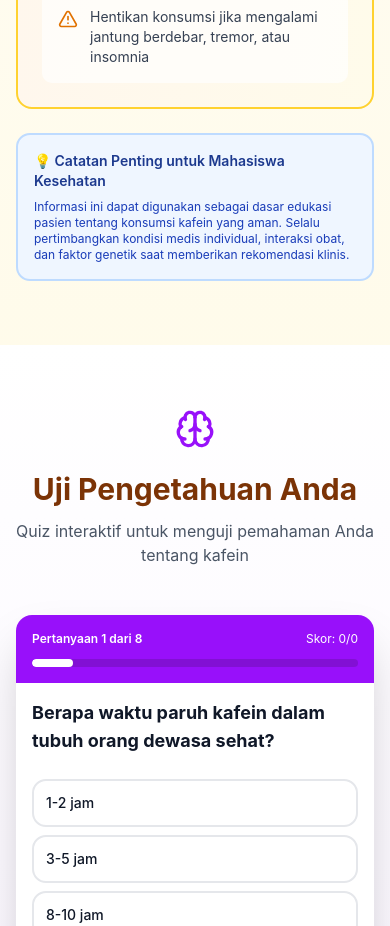
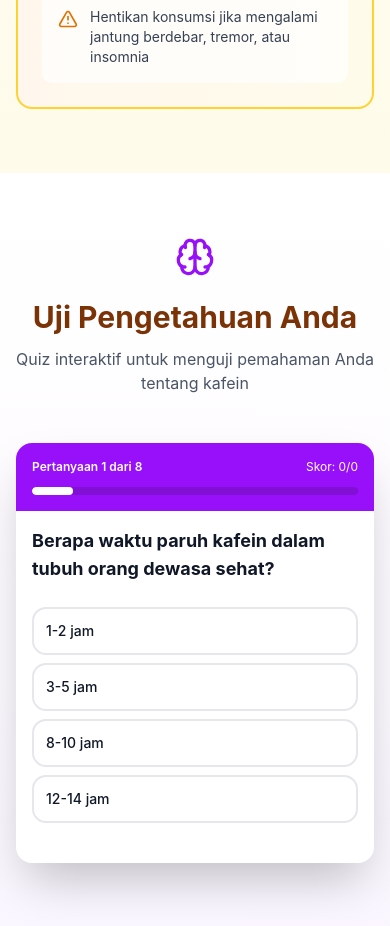
Before and after one commit to wildanindi/Project-APMUL, a React (Vite) app in the folder the-human-manual/: page / in a window 390 px wide. Shown: the part 10780-11706 px from the top of the page. Built offline with nearby package versions, Linux system fonts and the light colour scheme.

Commit message:
menambah menu

```diff
--- a/the-human-manual/src/components/Navigation.jsx
+++ b/the-human-manual/src/components/Navigation.jsx
@@ -29,6 +29,7 @@ export default function Navigation({ activeSection }) {
     { id: 'how-it-works', label: 'Cara Kerja' },
     { id: 'body-map', label: 'Peta Tubuh' },
     { id: 'cases', label: 'Studi Kasus' },
+    { id: 'research', label: 'Laboratorium & Riset' },
   ];
 
   return (
--- a/the-human-manual/src/components/TipsSection.jsx
+++ b/the-human-manual/src/components/TipsSection.jsx
@@ -138,20 +138,7 @@ export default function TipsSection() {
           </div>
         </motion.div>
 
-        {/* Additional Info */}
-        <motion.div
-          initial={{ opacity: 0, y: 20 }}
-          whileInView={{ opacity: 1, y: 0 }}
-          viewport={{ once: true }}
-          className="mt-6 sm:mt-8 bg-blue-50 border-2 border-blue-200 rounded-xl p-4 sm:p-6"
-        >
-          <h4 className="font-semibold text-sm sm:text-base text-blue-900 mb-2">💡 Catatan Penting untuk Mahasiswa Kesehatan</h4>
-          <p className="text-blue-800 text-xs sm:text-sm">
-            Informasi ini dapat digunakan sebagai dasar edukasi pasien tentang konsumsi kafein yang aman.
-            Selalu pertimbangkan kondisi medis individual, interaksi obat, dan faktor genetik saat memberikan
-            rekomendasi klinis.
-          </p>
-        </motion.div>
+
       </div>
     </section>
   );
```
